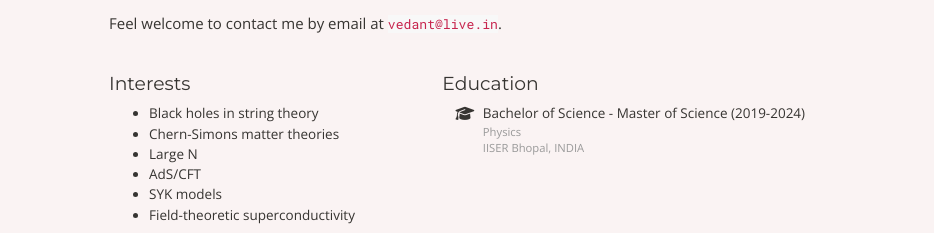
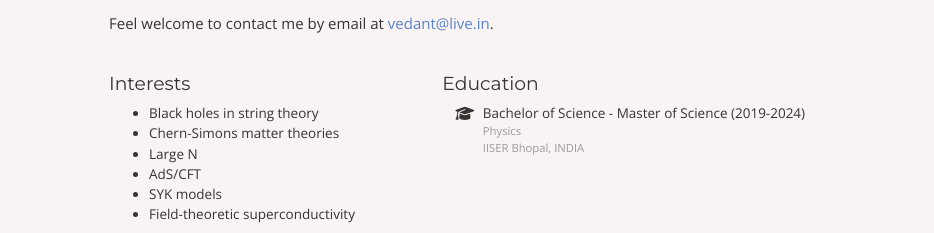
Before and after one commit to vedant-bhutra/vedant-bhutra.github.io, a website: page index.html in a window 1280 px wide. Shown: the part 450-683 px from the top of the page, 346-1280 px from the left. Drawn offline with nearby package versions, Linux system fonts and the light colour scheme; some packages are replaced by stand-ins of ours.

Commit message:
Deploying to gh-pages from  @ 9f10921c1ced191904dfe300d49104e191d3bf4e 🚀

```diff
--- a/index.html
+++ b/index.html
@@ -116,7 +116,7 @@
 </li>
 </ul>
 
-<p>Feel welcome to contact me by email at <code>vedant@live.in</code>.</p>
+<p>Feel welcome to contact me by email at <a href="mailto:vedant@live.in">vedant@live.in</a>.</p>
 <div class=row><div class=col-md-5><h3>Interests</h3><ul class=ul-interests><li>Black holes in string theory</li><li>Chern-Simons matter theories</li><li>Large N</li><li>AdS/CFT</li><li>SYK models</li><li>Field-theoretic superconductivity</li></ul></div><div class=col-md-7><h3>Education</h3><ul class="ul-edu fa-ul"><li><i class="fa-li fas fa-graduation-cap"></i>
   <div class=description>
     <p class=course>Bachelor of Science - Master of Science (2019-2024)</p>
```
